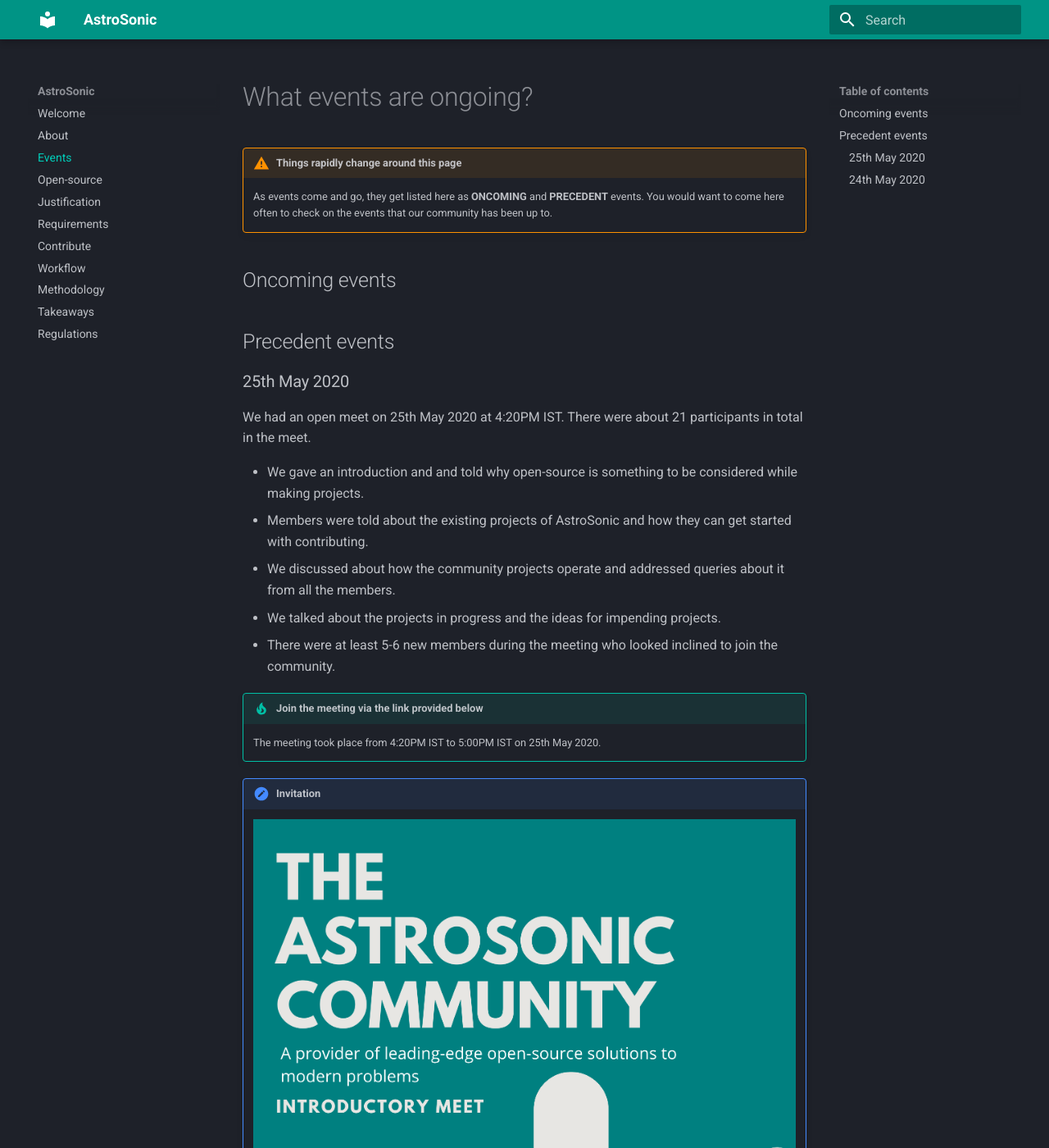
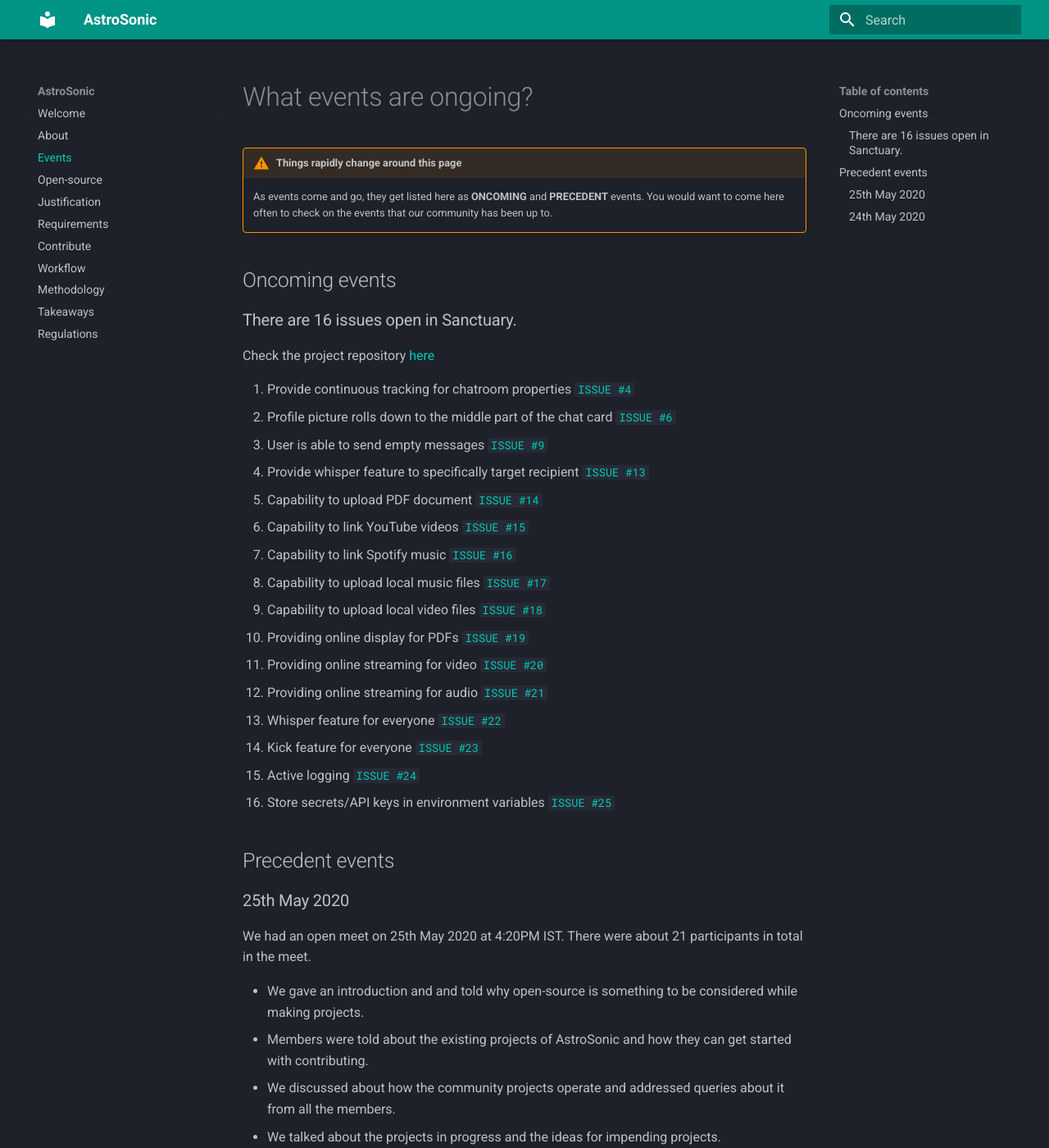
Before and after one commit to astrosonic/community-website, an MkDocs documentation site: the page built from docs/event.md, in a window 1280 px wide and 1400 px high. Shown: the whole window at 82% size. Built offline with MkDocs 1.6.1 and Material for MkDocs 9.7.7, drawn with Linux system fonts in a browser that asks for light colours.

Commit message:
Opened up Sanctuary issues

```diff
--- a/docs/event.md
+++ b/docs/event.md
@@ -4,6 +4,27 @@
     As events come and go, they get listed here as **ONCOMING** and **PRECEDENT** events. You would want to come here often to check on the events that our community has been up to.
 
 ## Oncoming events
+
+### There are 16 issues open in Sanctuary.
+
+Check the project repository [here](https://github.com/astrosonic/sanctuary/)
+
+1.  Provide continuous tracking for chatroom properties [`ISSUE #4`](https://github.com/astrosonic/sanctuary/issues/4)
+2.  Profile picture rolls down to the middle part of the chat card [`ISSUE #6`](https://github.com/astrosonic/sanctuary/issues/6)
+3.  User is able to send empty messages [`ISSUE #9`](https://github.com/astrosonic/sanctuary/issues/9)
+4.  Provide whisper feature to specifically target recipient [`ISSUE #13`](https://github.com/astrosonic/sanctuary/issues/13)
+5.  Capability to upload PDF document [`ISSUE #14`](https://github.com/astrosonic/sanctuary/issues/14)
+6.  Capability to link YouTube videos [`ISSUE #15`](https://github.com/astrosonic/sanctuary/issues/15)
+7.  Capability to link Spotify music [`ISSUE #16`](https://github.com/astrosonic/sanctuary/issues/16)
+8.  Capability to upload local music files [`ISSUE #17`](https://github.com/astrosonic/sanctuary/issues/17)
+9.  Capability to upload local video files [`ISSUE #18`](https://github.com/astrosonic/sanctuary/issues/18)
+10. Providing online display for PDFs [`ISSUE #19`](https://github.com/astrosonic/sanctuary/issues/19)
+11. Providing online streaming for video [`ISSUE #20`](https://github.com/astrosonic/sanctuary/issues/20)
+12. Providing online streaming for audio [`ISSUE #21`](https://github.com/astrosonic/sanctuary/issues/21)
+13. Whisper feature for everyone [`ISSUE #22`](https://github.com/astrosonic/sanctuary/issues/22)
+14. Kick feature for everyone [`ISSUE #23`](https://github.com/astrosonic/sanctuary/issues/23)
+15. Active logging [`ISSUE #24`](https://github.com/astrosonic/sanctuary/issues/24)
+16. Store secrets/API keys in environment variables [`ISSUE #25`](https://github.com/astrosonic/sanctuary/issues/25)
 
 ## Precedent events
 
```
